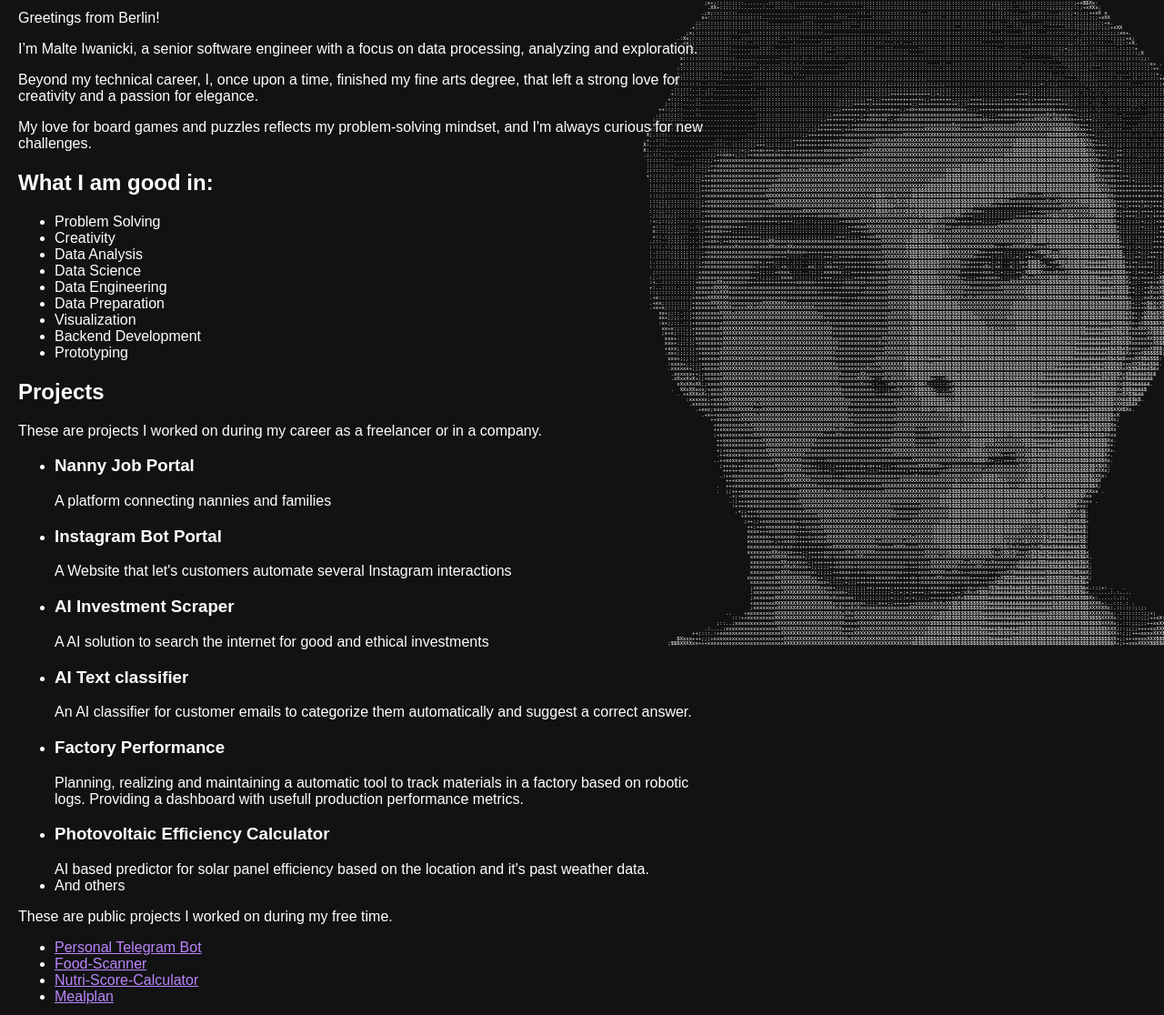
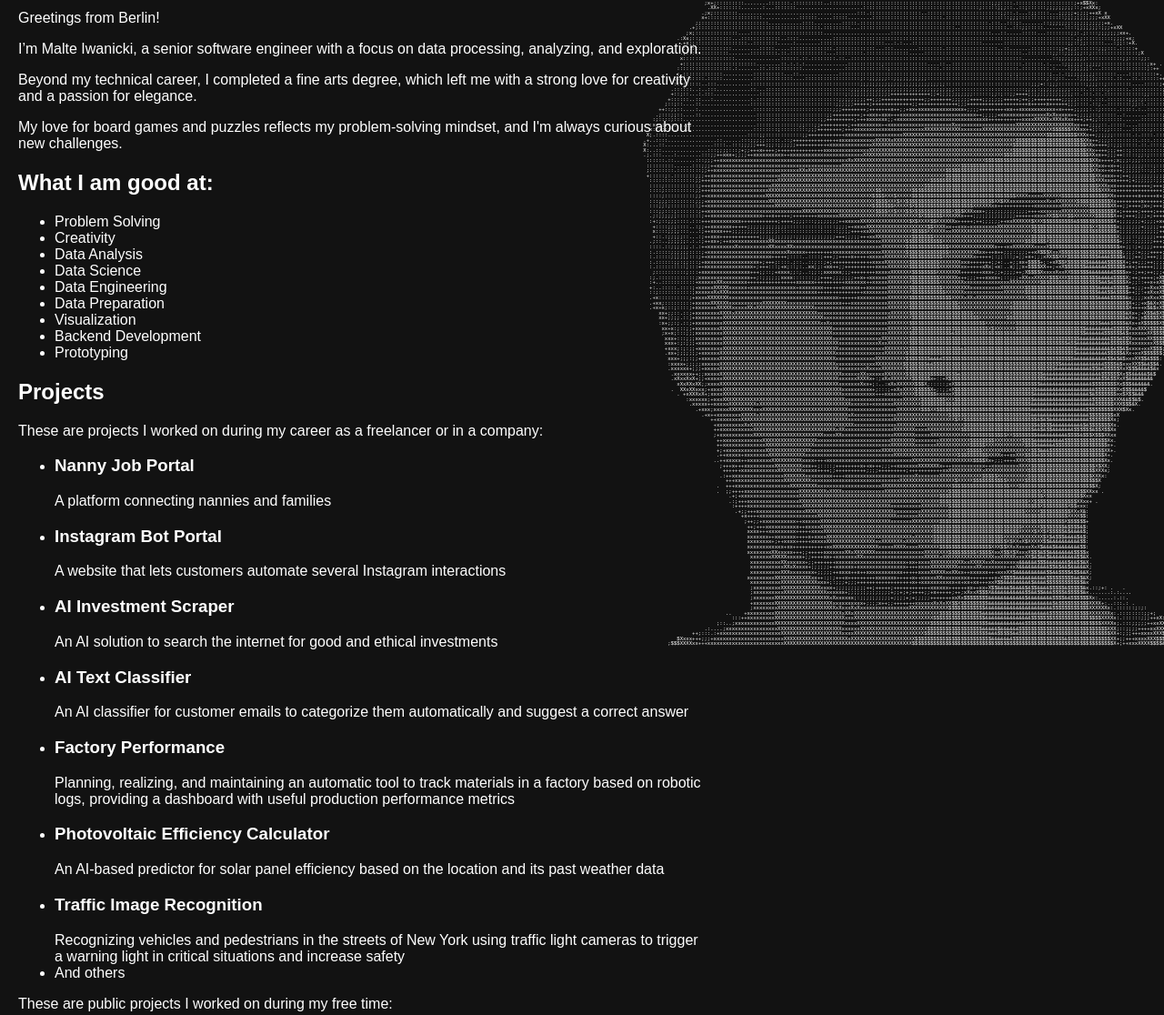
Before and after one commit to MalteIwanicki/malteiwanicki.github.io, a plain HTML site: page index.html in a window 1280 px wide. Shown: the part 89-1205 px from the top of the page at 91% size. Drawn offline with Linux system fonts and the light colour scheme.

Commit message:
Update index.html
added traffic light project

```diff
--- a/index.html
+++ b/index.html
@@ -19,14 +19,14 @@
                 });
         </script>
     </div>
-    <div class="container">
+   <div class="container">
         <h1>Malte Iwanicki</h1>
         <p>Greetings from Berlin!</p>
-        <p>I’m Malte Iwanicki, a senior software engineer with a focus on data processing, analyzing and exploration.</p>
-        <p>Beyond my technical career, I, once upon a time, finished my fine arts degree, that left a strong love for creativity and a passion for elegance.</p>
-        <p>My love for board games and puzzles reflects my problem-solving mindset, and I'm always curious for new
-            challenges.</p>
-        <h2>What I am good in:</h2>
+        <p>I’m Malte Iwanicki, a senior software engineer with a focus on data processing, analyzing, and exploration.</p>
+        <p>Beyond my technical career, I completed a fine arts degree, which left me with a strong love for creativity and a passion for elegance.</p>
+        <p>My love for board games and puzzles reflects my problem-solving mindset, and I'm always curious about new challenges.</p>
+
+        <h2>What I am good at:</h2>
         <ul>
             <li>Problem Solving</li>
             <li>Creativity</li>
@@ -38,41 +38,45 @@
             <li>Backend Development</li>
             <li>Prototyping</li>
         </ul>
+
         <h2>Projects</h2>
-        These are projects I worked on during my career as a freelancer or in a company.
+        <p>These are projects I worked on during my career as a freelancer or in a company:</p>
         <ul>
             <li><h3>Nanny Job Portal</h3>
                 A platform connecting nannies and families</li>
             <li><h3>Instagram Bot Portal</h3>
-                A Website that let's customers automate several Instagram interactions</li>
+                A website that lets customers automate several Instagram interactions</li>
             <li><h3>AI Investment Scraper</h3>
-                A AI solution to search the internet for good and ethical investments </li>
-            <li><h3>AI Text classifier</h3>
-                An AI classifier for customer emails to categorize them automatically and suggest a correct answer.</li>
+                An AI solution to search the internet for good and ethical investments</li>
+            <li><h3>AI Text Classifier</h3>
+                An AI classifier for customer emails to categorize them automatically and suggest a correct answer</li>
             <li><h3>Factory Performance</h3>
-                Planning, realizing and maintaining a automatic tool to track materials in a factory based on robotic logs. Providing a dashboard with usefull production performance metrics.</li>
+                Planning, realizing, and maintaining an automatic tool to track materials in a factory based on robotic logs, providing a dashboard with useful production performance metrics</li>
             <li><h3>Photovoltaic Efficiency Calculator</h3>
-                AI based predictor for solar panel efficiency based on the location and it's past weather data.</li>
+                An AI-based predictor for solar panel efficiency based on the location and its past weather data</li>
+            <li><h3>Traffic Image Recognition</h3>
+                Recognizing vehicles and pedestrians in the streets of New York using traffic light cameras to trigger a warning light in critical situations and increase safety</li>
             <li>And others</li>
         </ul>
-        These are public projects I worked on during my free time.
+
+        <p>These are public projects I worked on during my free time:</p>
         <ul>
             <li><a href="https://github.com/MalteIwanicki/PersonalTelegramBot">Personal Telegram Bot</a></li>
             <li><a href="https://github.com/MalteIwanicki/FoodScanner">Food-Scanner</a></li>
             <li><a href="https://github.com/MalteIwanicki/NutriScoreCalculator">Nutri-Score-Calculator</a></li>
-            <li><a href="../recipes/mealplan.html">Mealplan</a></li>
+            <li><a href="recipes/mealplan.html">Mealplan</a></li>
         </ul>
+
         <span style="opacity:0.5">Here is my <a href="cheatsheet.html">cheatsheet</a>.</span>
+
         <h2>Contact</h2>
-        <p>
-            Feel free to reach out to me at <a href="mailto:malte.iwa+github@gmail.com">malte.iwa@gmail.com</a>.
-        </p>
+        <p>Feel free to reach out to me at <a href="mailto:malte.iwa+github@gmail.com">malte.iwa@gmail.com</a>.</p>
+
         <h2>Resume</h2>
         <p>
-            You can get my full up to date resume <a href="mailto:malte.iwa+resume@gmail.com">here</a>.
+            You can get my full up-to-date resume <a href="mailto:malte.iwa+resume@gmail.com">here</a>.
             I am available for new positions from <span id="start-date">{earliest start date}</span>.
         </p>
-
     </div>
 </body>
 
```
